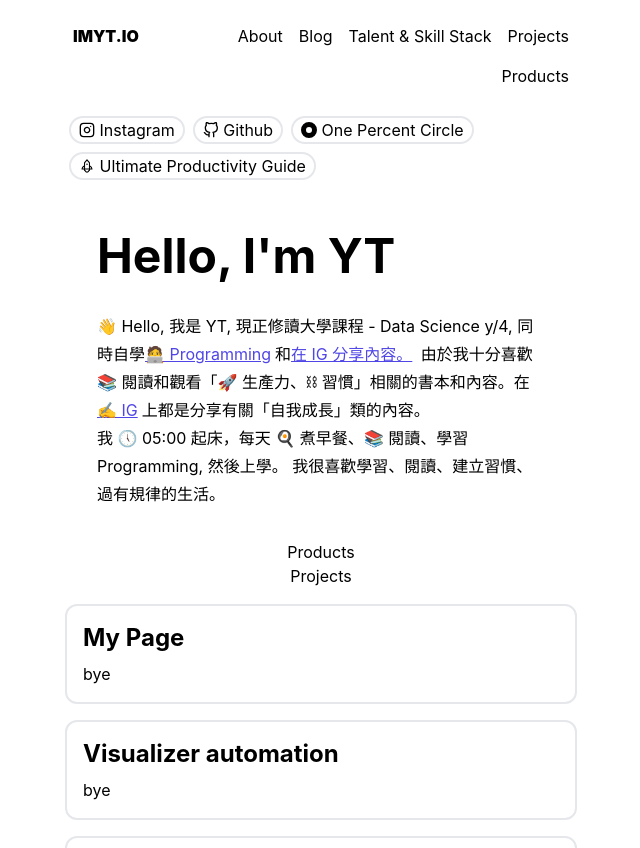
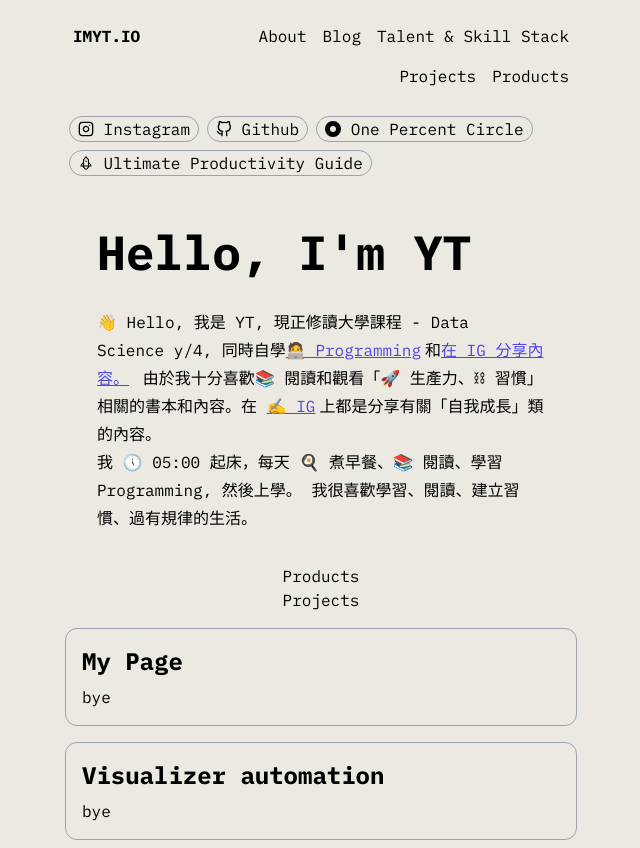
Before and after one commit to imytdotio/myblog, a React (Create React App) app: page / in a window 1280 px wide. Shown: the top 848 px of the page, without its empty margins (319-959 px from the left). Built offline with nearby package versions, Linux system fonts and the light colour scheme.

Commit message:
a bit styling

```diff
--- a/public/index.html
+++ b/public/index.html
@@ -24,6 +24,12 @@
       work correctly both with client-side routing and a non-root public URL.
       Learn how to configure a non-root public URL by running `npm run build`.
     -->
+    <link rel="preconnect" href="https://fonts.googleapis.com" />
+    <link rel="preconnect" href="https://fonts.gstatic.com" crossorigin />
+    <link
+      href="https://fonts.googleapis.com/css2?family=IBM+Plex+Mono:ital,wght@0,100;0,200;0,300;0,400;0,500;0,600;0,700;1,100;1,200;1,300;1,400;1,500;1,600;1,700&display=swap"
+      rel="stylesheet"
+    />
     <title>React App</title>
   </head>
   <body>
--- a/src/Components/Pill.js
+++ b/src/Components/Pill.js
@@ -7,7 +7,7 @@ import React from "react";
 
 const Pill = (props) => {
   return (
-    <div className="border-2 inline-block px-2 mx-1 my-1 rounded-full border-gray-200">
+    <div className="border inline-block px-2 mx-1 my-1 rounded-full border-gray-400">
       {props.children}
     </div>
   );
--- a/src/Components/ProjectBlock.js
+++ b/src/Components/ProjectBlock.js
@@ -7,7 +7,7 @@ import React from "react";
 
 export const ProjectBlock = (props) => {
   return (
-    <div className="border-2 rounded-xl text-left pl-4 py-4 my-4">
+    <div className="border border-gray-400 rounded-xl text-left pl-4 py-4 my-4">
       <h1 className='text-2xl font-bold pb-2'>{props.title}</h1>
       <p>{props.desc}</p>
     </div>
--- a/src/Components/SelfIntro.js
+++ b/src/Components/SelfIntro.js
@@ -7,7 +7,7 @@ import React from "react";
 
 const SelfIntro = (props) => {
   const Links =
-    "text-indigo-600 underline hover:bg-indigo-600 hover:text-white duration-200 pr-1";
+    "text-indigo-600 underline hover:bg-imyt_blue hover:text-white duration-200 pr-1";
   return (
     <div className="md:p-8 text-left">
       <h1 className="font-bold text-5xl pt-4 pb-8">Hello, I'm YT</h1>
--- a/src/index.css
+++ b/src/index.css
@@ -4,14 +4,15 @@
 
 body {
   margin: 0;
-  font-family: -apple-system, BlinkMacSystemFont, 'Segoe UI', 'Roboto', 'Oxygen',
-    'Ubuntu', 'Cantarell', 'Fira Sans', 'Droid Sans', 'Helvetica Neue',
-    sans-serif;
+  font-family: "IBM Plex Mono", monospace, -apple-system, BlinkMacSystemFont,
+    "Segoe UI", "Roboto", "Oxygen", "Ubuntu", "Cantarell", "Fira Sans",
+    "Droid Sans", "Helvetica Neue", sans-serif;
   -webkit-font-smoothing: antialiased;
   -moz-osx-font-smoothing: grayscale;
+  background-color: #ECE9E2;
 }
 
 code {
-  font-family: source-code-pro, Menlo, Monaco, Consolas, 'Courier New',
+  font-family: source-code-pro, Menlo, Monaco, Consolas, "Courier New",
     monospace;
 }
--- a/src/index.js
+++ b/src/index.js
@@ -3,6 +3,7 @@ import ReactDOM from 'react-dom/client';
 import './index.css';
 import App from './App';
 import reportWebVitals from './reportWebVitals';
+
 
 const root = ReactDOM.createRoot(document.getElementById('root'));
 root.render(
--- a/tailwind.config.js
+++ b/tailwind.config.js
@@ -5,7 +5,16 @@ module.exports = {
   ],
 
   theme: {
-    extend: {},
+    extend: {
+      colors: {
+        'imyt_white': '#ECE9E2',
+        'imyt_blue': '#2B2B7B',
+        'imyt_red': '#92090B',
+        'mac_green': '#28CD41',
+        'mac_yellow': '#FFB800',
+        'mac_red': '#F33F42',
+      }
+    },
   },
   plugins: [],
 }
```
